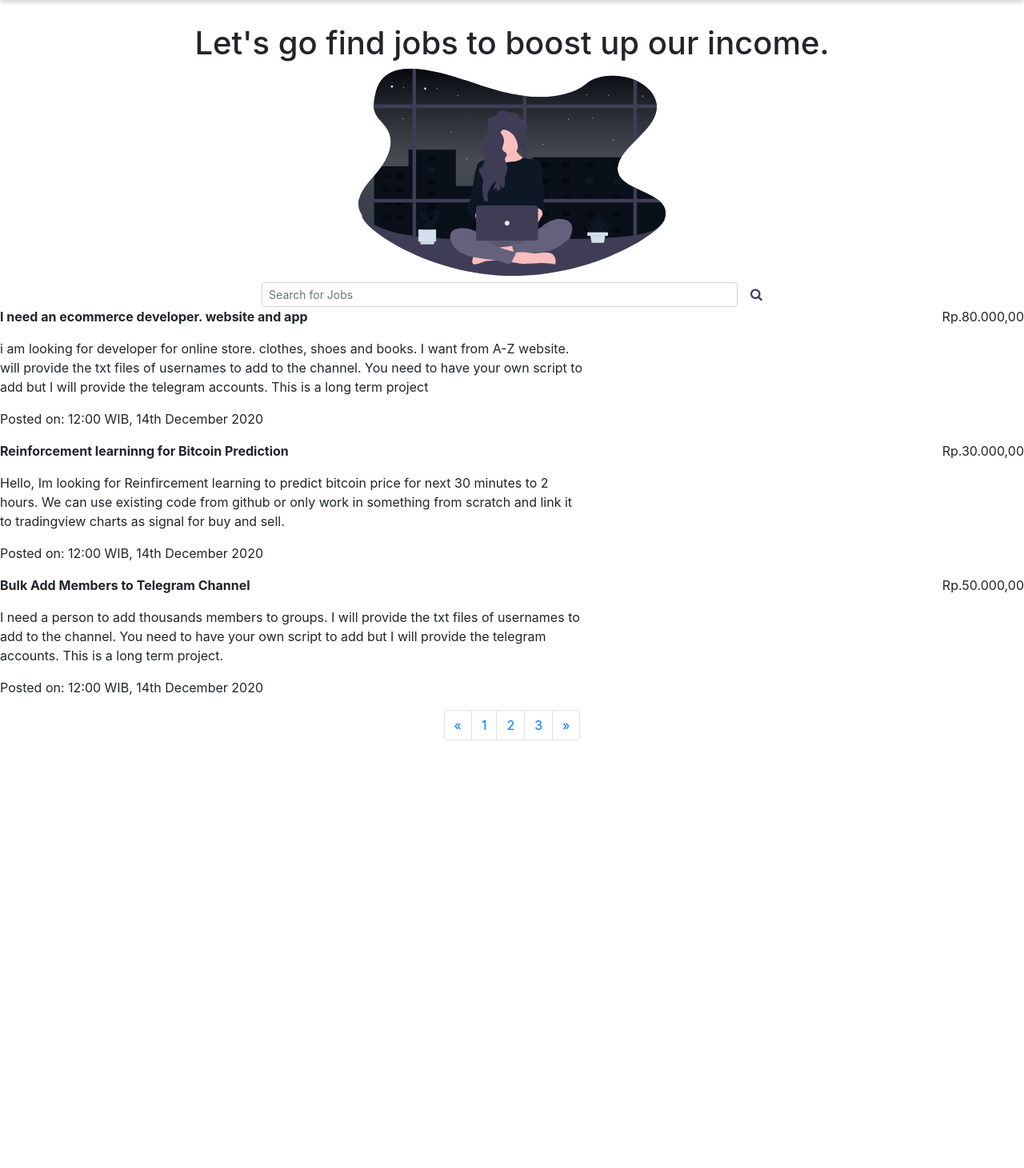
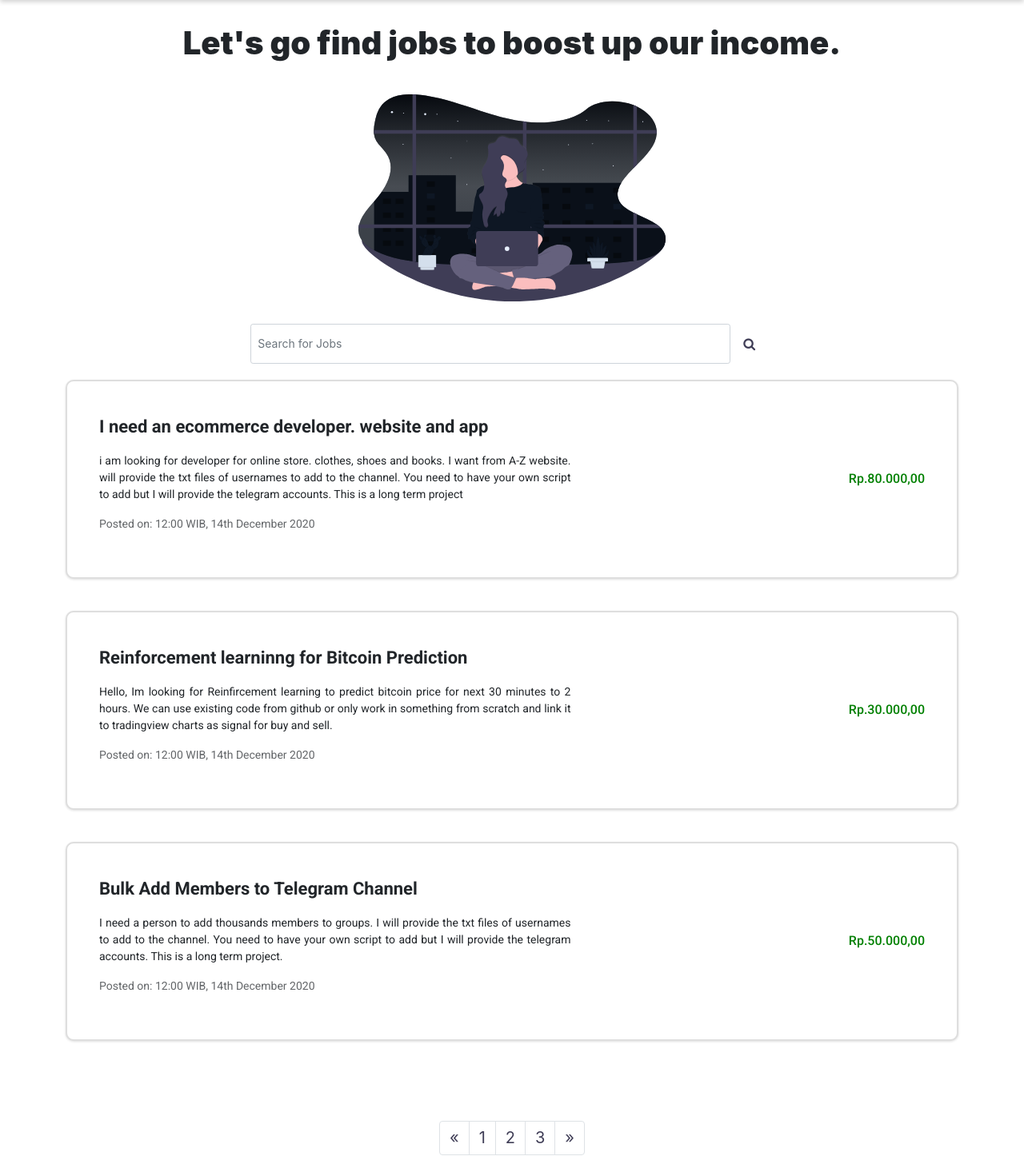
Before and after one commit to gafiirfandi/Saku, a Django app: page / in a window 1280 px wide. Shown: the part 110-1571 px from the top of the page at 80% size. Before the commit the page ends 1036 px from the top, so only its background shows below. Run offline with Django 3.2, Linux system fonts and the light colour scheme; some libraries are stand-ins or nearby versions; some web fonts are replaced.

Commit message:
adding changes in dashboard.css

```diff
--- a/dashboard/static/css/dashboard.css
+++ b/dashboard/static/css/dashboard.css
@@ -19,11 +19,8 @@
 .dashboard-svg {
   width: 30vw;
   height: auto;
-<<<<<<< HEAD
   margin-bottom: 20px;
 
-=======
->>>>>>> ce44304162e4cfe9fb7cdff46ee0120eecbd3080
 }
 
 .dashboard-header {
@@ -33,14 +30,8 @@
   flex-wrap: wrap; */
 }
 
-<<<<<<< HEAD
 .dashboard-title{
   font-size: 40px;
-=======
-.dashboard-title {
-  margin-top: 100px;
-  font-size: 35px;
->>>>>>> ce44304162e4cfe9fb7cdff46ee0120eecbd3080
   font-weight: 900;
   text-align: center;
   margin-bottom: 40px;
```
